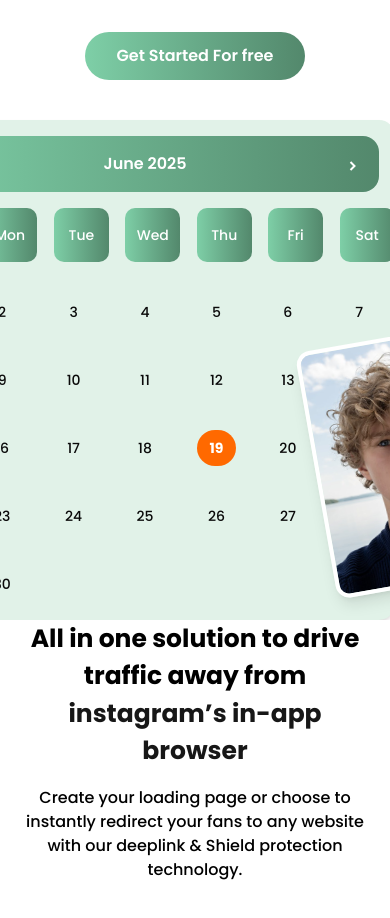
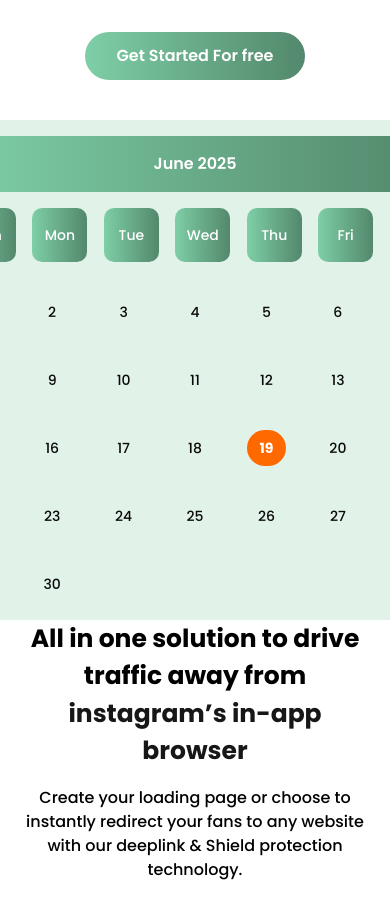
Before and after one commit to FMunir321/biogram, a React (Vite) app: page / in a window 390 px wide. Shown: the part 7987-8905 px from the top of the page. Built offline with nearby package versions, Linux system fonts and the light colour scheme; a web font is replaced by a local one.

Commit message:
fix responsive issue after dashboard

```diff
--- a/src/pages/BiogramShoutPage.tsx
+++ b/src/pages/BiogramShoutPage.tsx
@@ -34,7 +34,7 @@
         </div>
 
         {/* Right Content - Adjusted profile image positioning */}
-        <div className="relative flex justify-center md:justify-end -ml-[100px] lg:-ml-[50px]">
+        <div className="relative flex justify-center md:justify-end sm:-ml-[100px] lg:-ml-[50px]">
           <div className="bg-[#e1f2e8] p-4 sm:p-6 rounded-2xl shadow-md w-[500px] h-[500px] ">
 
             <div className="text-center text-base sm:text-lg font-semibold mb-4 text-white bg-gradient-to-r from-[#7ECFA7] to-[#53886C] py-4 rounded-2xl relative">
@@ -65,7 +65,7 @@
           <img
             src={profileImage}
             alt="profile"
-            className="absolute w-[180px] h-[250px] rounded-xl shadow-lg border-4 border-white object-cover"
+            className="absolute hidden sm:block w-[180px] h-[250px] rounded-xl shadow-lg border-4 border-white object-cover"
             style={{
               bottom: "34px",
               right: "-100px",
```
